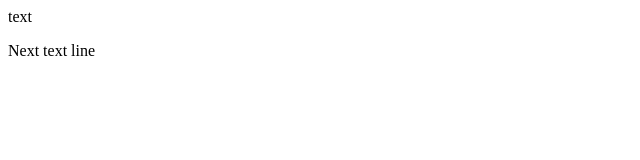
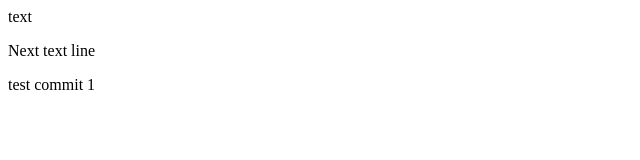
Before and after one commit to Mike-Dike/github_learning, a plain HTML site: page index.html in a window 1280 px wide. Shown: the whole page, without its empty margins (0-640 px from the left). Drawn offline with Linux system fonts and the light colour scheme.

Commit message:
test commit 1

```diff
--- a/index.html
+++ b/index.html
@@ -1,2 +1,3 @@
 <p>text</p>
 <p>Next text line</p>
+<p>test commit 1</p>
```
